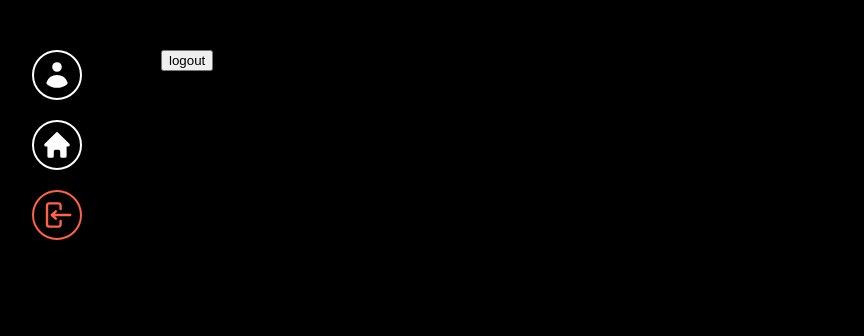
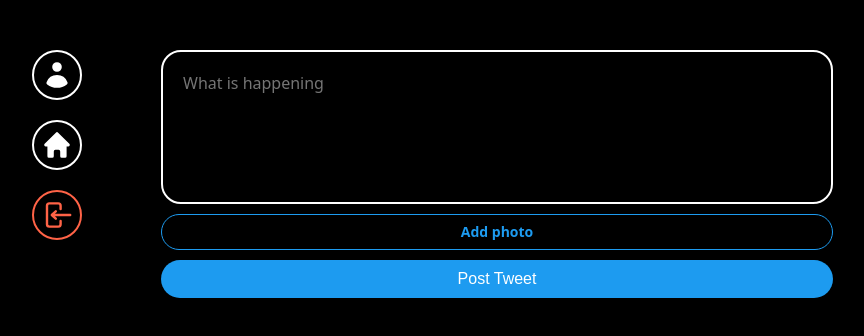
Before and after one commit to ARISTAHS/clone_code, a React (Vite) app: page / in a window 1280 px wide. Shown: the top 336 px of the page, without its empty margins (237-1101 px from the left). Built offline with nearby package versions, Linux system fonts and the light colour scheme; no server answers.

Commit message:
post form 만들기

```diff
--- /dev/null
+++ b/src/components/post-tweet-form.tsx
@@ -0,0 +1,80 @@
+import { useState } from "react";
+import {styled} from "styled-components";
+
+const Form = styled.form`
+  display: flex;
+  flex-direction: column;
+  gap: 10px;
+`;
+const TextArea = styled.textarea`
+  border: 2px solid white;
+  padding: 20px;
+  border-radius: 20px;
+  font-size: 16px;
+  color: white;
+  background-color: black;
+  width: 100%;
+  resize: none;
+  font-family: system-ui, -apple-system, BlinkMacSystemFont, "Segoe UI", Roboto,
+    Oxygen, Ubuntu, Cantarell, "Open Sans", "Helvetica Neue", sans-serif;
+  &::placeholder {
+    font-size: 16px;
+  }
+  &:focus {
+    outline: none;
+    border-color: #1d9bf0;
+  }
+`;
+const AttachFileButton = styled.label`
+  padding: 10px 0px;
+  color: #1d9bf0;
+  text-align: center;
+  border-radius: 20px;
+  border: 1px solid #1d9bf0;
+  font-size: 14px;
+  font-weight: 600;
+  cursor: pointer;
+`;
+const AttachFileInput = styled.input`
+  display: none;
+`;
+const SubmitBtn = styled.input`
+  background-color: #1d9bf0;
+  color: white;
+  border: none;
+  padding: 10px 0px;
+  border-radius: 20px;
+  font-size: 16px;
+  cursor: pointer;
+  &:hover,
+  &:active {
+    opacity: 0.9;
+  }
+`;
+
+
+export default function PostTweetForm(){
+  const [isLoading, setLoading] = useState(false);
+  const [tweet, setTweet] = useState("");
+  const [file, setFile] = useState<File|null>(null); //TypeScript 구문
+  const onChange = (e:React.ChangeEvent<HTMLTextAreaElement>) => {
+    setTweet(e.target.value);
+  }
+  const onFileChange = (e: React.ChangeEvent<HTMLInputElement>) => {
+    const { files } = e.target;
+    if (files && files.length === 1) {
+      setFile(files[0]);
+    }
+  };
+
+  return(
+    <Form>
+      <TextArea rows={5} maxLength={180} onChange={onChange} value={tweet} placeholder="What is happening" />
+      <AttachFileButton htmlFor="file">
+        {file ? "Photo added ✅" : "Add photo"}
+      </AttachFileButton>
+      <AttachFileInput onChange={onFileChange} type="file" id="file" accept="image/*" />
+      <SubmitBtn type="submit" value={isLoading ? "Posting..." : "Post Tweet"} />
+    </Form>
+  );
+}
--- a/src/firebase.ts
+++ b/src/firebase.ts
@@ -1,5 +1,7 @@
 import { initializeApp } from "firebase/app";
 import { getAuth } from "firebase/auth";
+import { getFirestore } from "firebase/firestore";
+import { getStorage } from "firebase/storage";
 
 const firebaseConfig = {
   apiKey: "AIzaSyChvhn6QfghOGmBsTngJJmlEb3m5-R9Z8E",
@@ -14,3 +16,5 @@
 const app = initializeApp(firebaseConfig);
 
 export const auth = getAuth(app);
+export const storage = getStorage(app);
+export const db = getFirestore(app);
--- a/src/routes/home.tsx
+++ b/src/routes/home.tsx
@@ -1,13 +1,13 @@
-import { auth } from "../firebase";
+import PostTweetForm from "../components/post-tweet-form";
+import styled from "styled-components";
+
+const Wrapper = styled.div``;
+
 
 export default function Home() {
-  const logOut = () => {
-    auth.signOut();
-  };
-
   return (
-    <h1>
-      <button onClick={logOut}>logout</button>
-    </h1>
+    <Wrapper>
+      <PostTweetForm />
+    </Wrapper>
   );
 }
```
